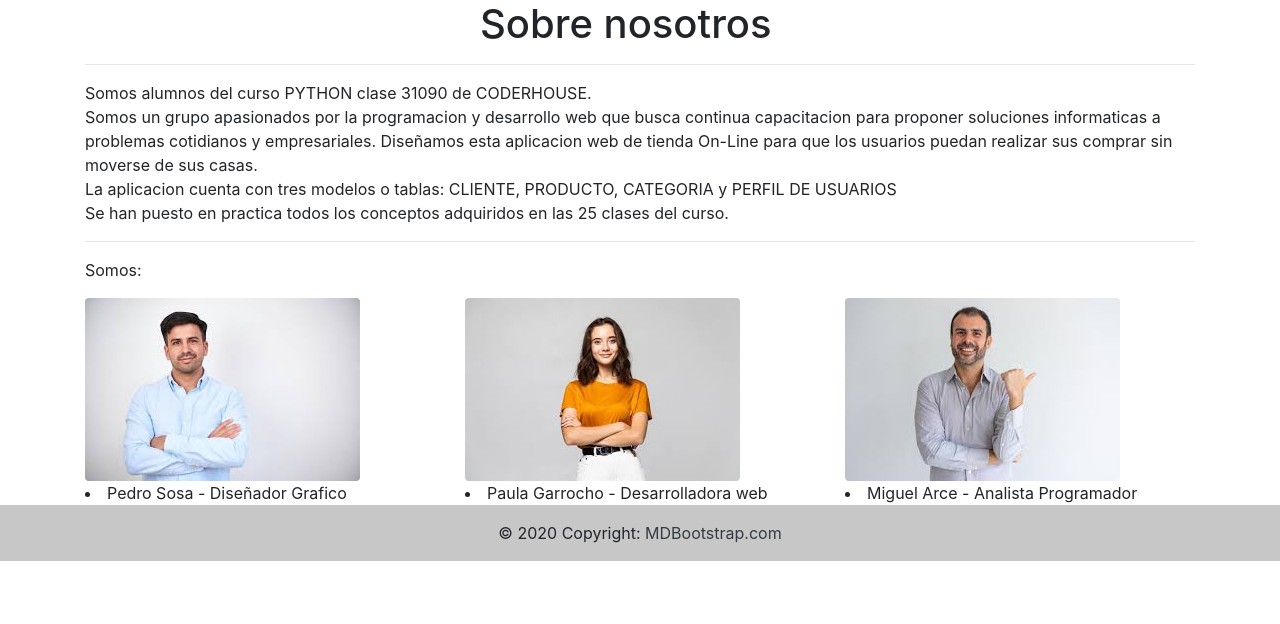
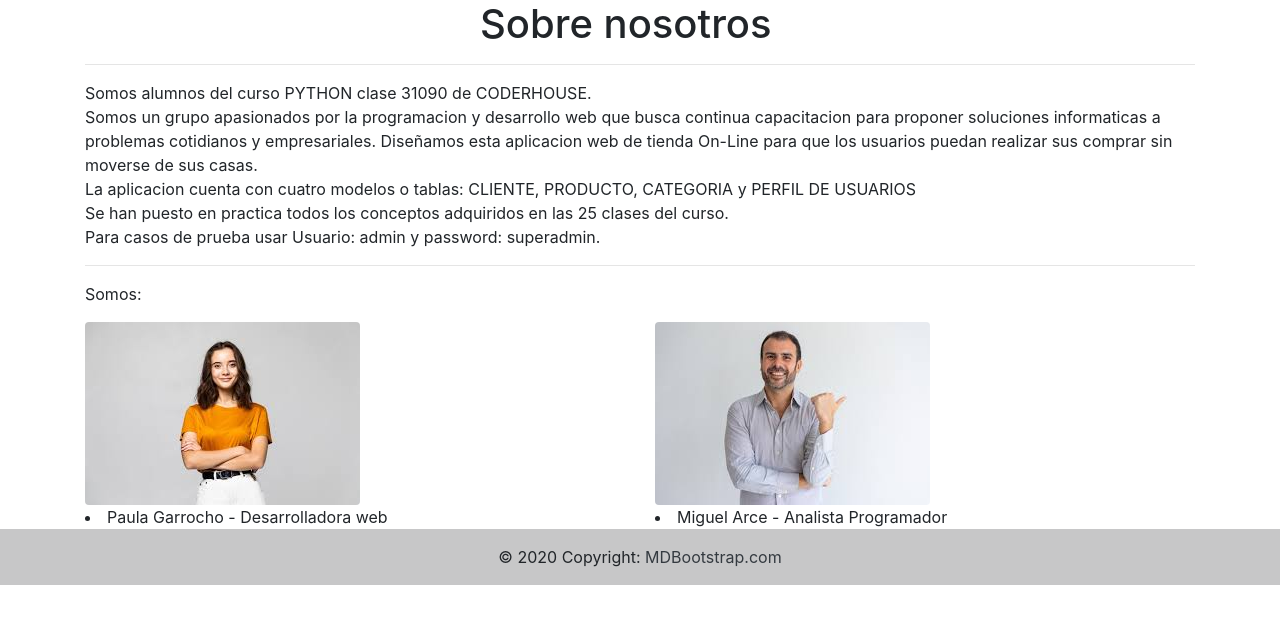
Before and after one commit to paugarrocho/ProyectoFinalPython, a Django app: page /nosotros/ in a window 1280 px wide; the page is wider, and only the part inside the window is pictured. Shown: the part 92-716 px from the top of that part. Run offline with Django 4.2, Linux system fonts and the light colour scheme.

Commit message:
sin-perfil

```diff
--- a/templates/base.html
+++ b/templates/base.html
@@ -36,10 +36,12 @@
                 <li class="nav-item" style="margin-right: 30rem">
                     <a class="nav-link" href="/nosotros/">Sobre nosotros</a>
                 </li>
-                {% if request.user.is_authenticated %}
+                {% if request.user.is_authenticated  %}
+
                 <li class="nav-item">
+
                     <a class="nav-link" href="/usuario/detalle_usuario/{{request.user.perfil.id}}">Usuario: {{user.username}}</a>
-                    <!-- <a class="nav-link" href="/usuario/perfil/">Usuario: {{user.username}}</a> -->
+
                 </li>
 
                 <li class="nav-item active">
--- a/templates/nosotros.html
+++ b/templates/nosotros.html
@@ -19,8 +19,9 @@ Inicio
 
         Somos un grupo apasionados por la programacion y desarrollo web que busca continua capacitacion para proponer soluciones informaticas a problemas cotidianos y empresariales.
         Diseñamos esta aplicacion web de tienda On-Line para que los usuarios puedan realizar sus comprar sin moverse de sus casas.<br>
-        La aplicacion cuenta con tres modelos o tablas: CLIENTE, PRODUCTO, CATEGORIA y PERFIL DE USUARIOS <br>
-        Se han puesto en practica todos los conceptos adquiridos en las 25 clases del curso.
+        La aplicacion cuenta con cuatro modelos o tablas: CLIENTE, PRODUCTO, CATEGORIA y PERFIL DE USUARIOS <br>
+        Se han puesto en practica todos los conceptos adquiridos en las 25 clases del curso.<br>
+        Para casos de prueba usar Usuario: admin y password: superadmin.
 
         </p>
         <hr>
@@ -28,10 +29,7 @@ Inicio
         </div>
         <P>Somos:</P>
         <div class="row">
-            <div class="col-sm">
-                <img class="intro-img img-fluid mb-3 mb-lg-0 rounded" src="{% static 'AppProyectoFinal/Pedro.jpg' %}" alt="">
-                <li>Pedro Sosa - Diseñador Grafico</li>
-            </div>
+
             <div class="col-sm">
                 <img class="intro-img img-fluid mb-3 mb-lg-0 rounded" src="{% static 'AppProyectoFinal/Paula.jpg' %}" alt="">
                 <li>Paula Garrocho - Desarrolladora web</li>
@@ -41,6 +39,7 @@ Inicio
                 <li>Miguel Arce - Analista Programador</li>
             </div>
 
+
         </div>
 
     </div>
```
Also changed, not shown: db.sqlite3, media/perfil_imagen/admin_rhU8tED.jpg (added), usuario/views.py (line endings or trailing spaces).
